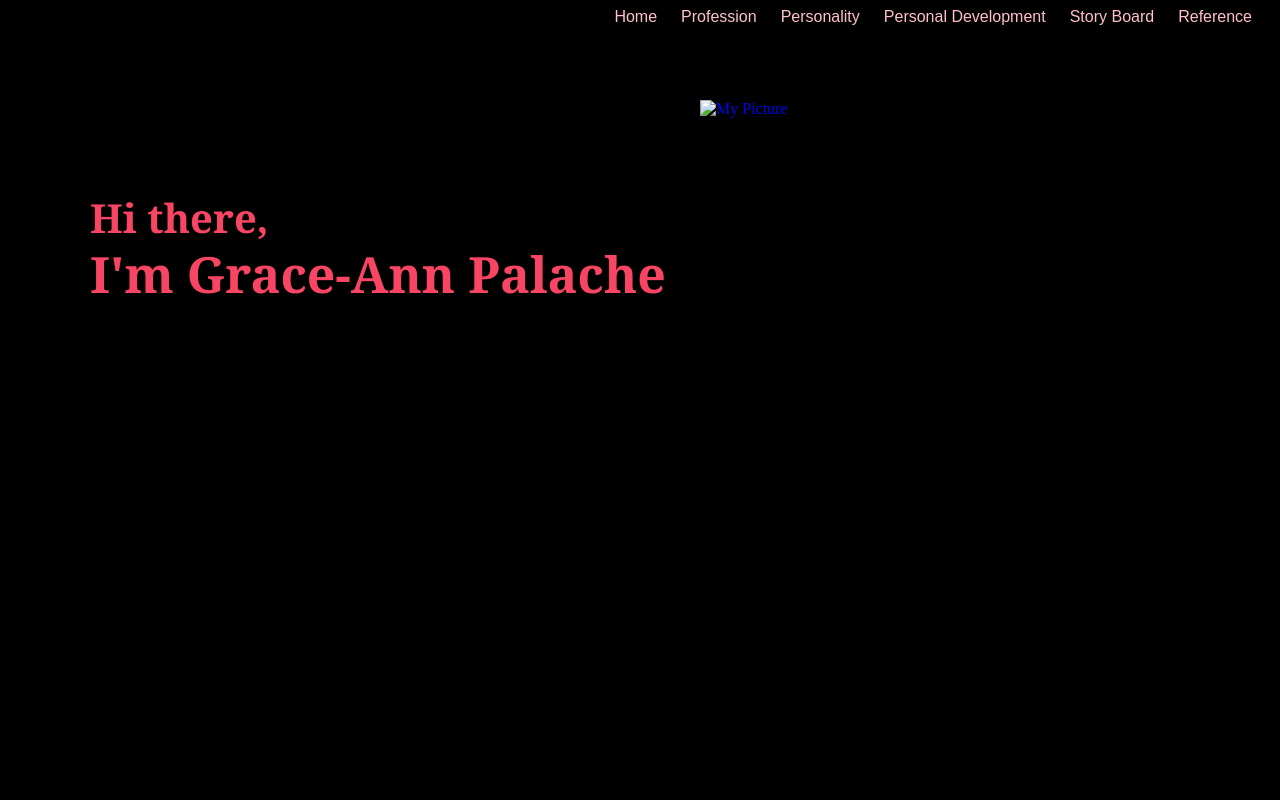
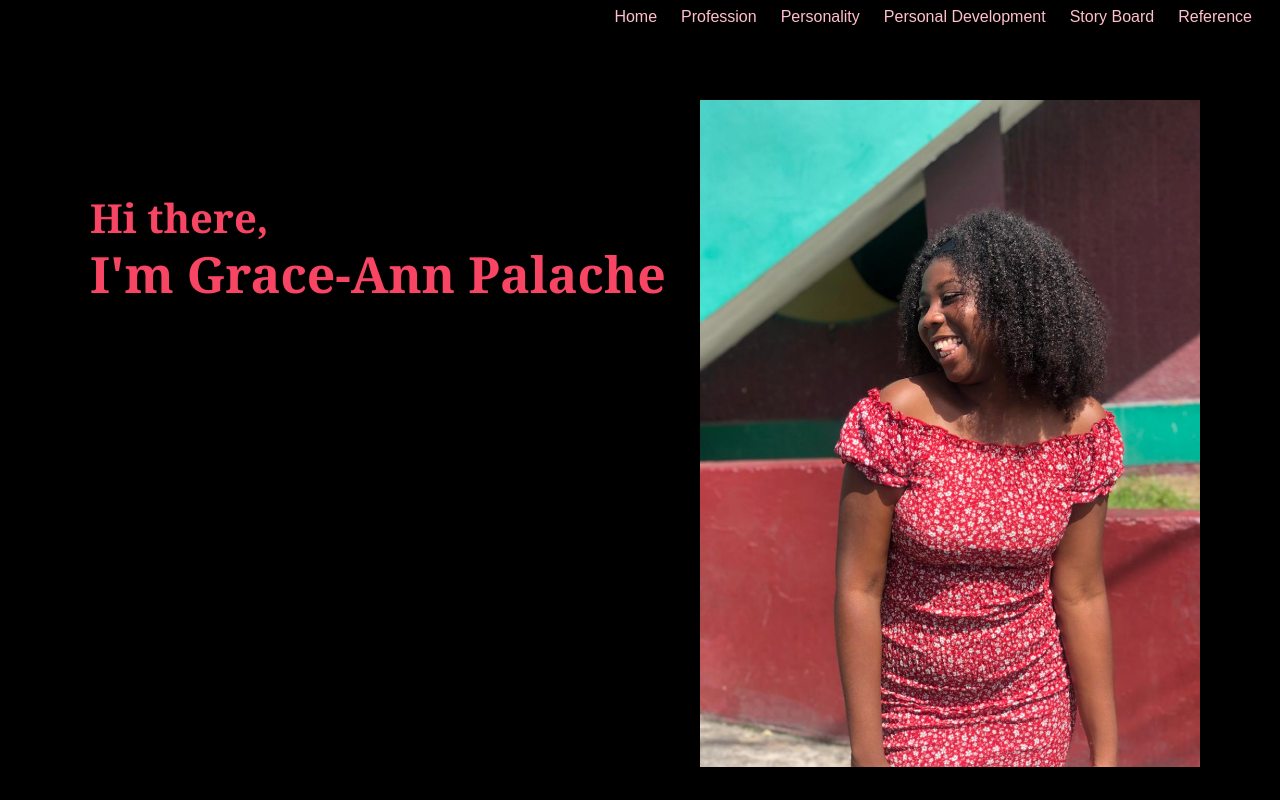
Before and after one commit to Grace-AnnT/2303842grace.github.io, a plain HTML site: page index.html in a window 1280 px wide. Drawn offline with Linux system fonts and the light colour scheme.

Commit message:
Update index.html

```diff
--- a/index.html
+++ b/index.html
@@ -39,7 +39,7 @@
         <h2 style="color: rgb(248, 69, 99); position: absolute; top: 150px; left: 0; margin: 90px; font-size: 50px; font-family:Cambria, Cochin, Georgia, Times, 'Times New Roman', serif;">I'm Grace-Ann Palache</h2>
 
         <a href="mailto:palachegrace@gmail.com?subject=2303842%20ID12345">
-        <img src="../Assets/image1.jpg" alt="My Picture" style="position: absolute; top: 100px; left: 700px; width:500px; height:40;">
+        <img src="image1.jpg" alt="My Picture" style="position: absolute; top: 100px; left: 700px; width:500px; height:40;">
 
 
     </body>
```
